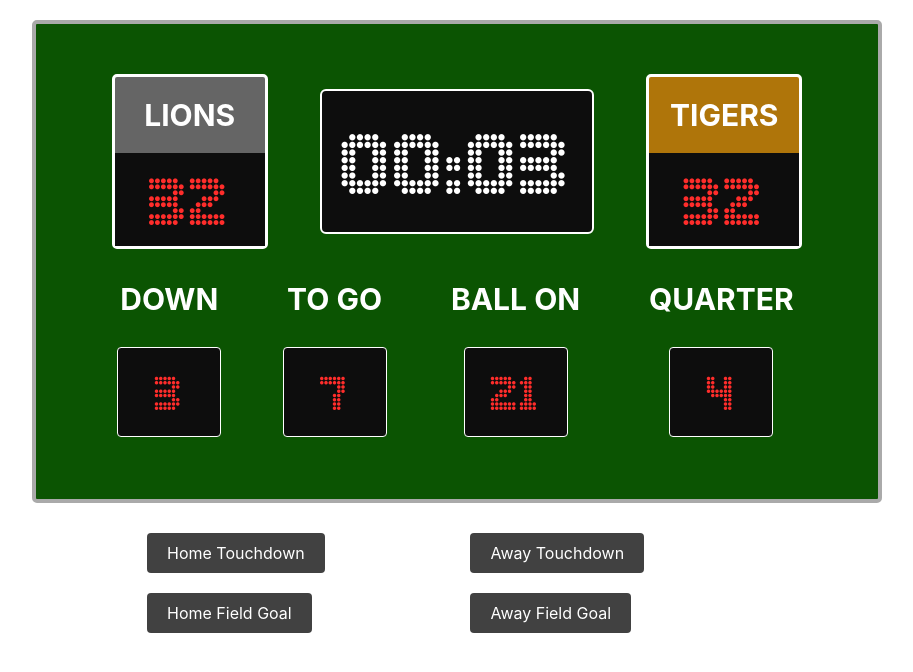
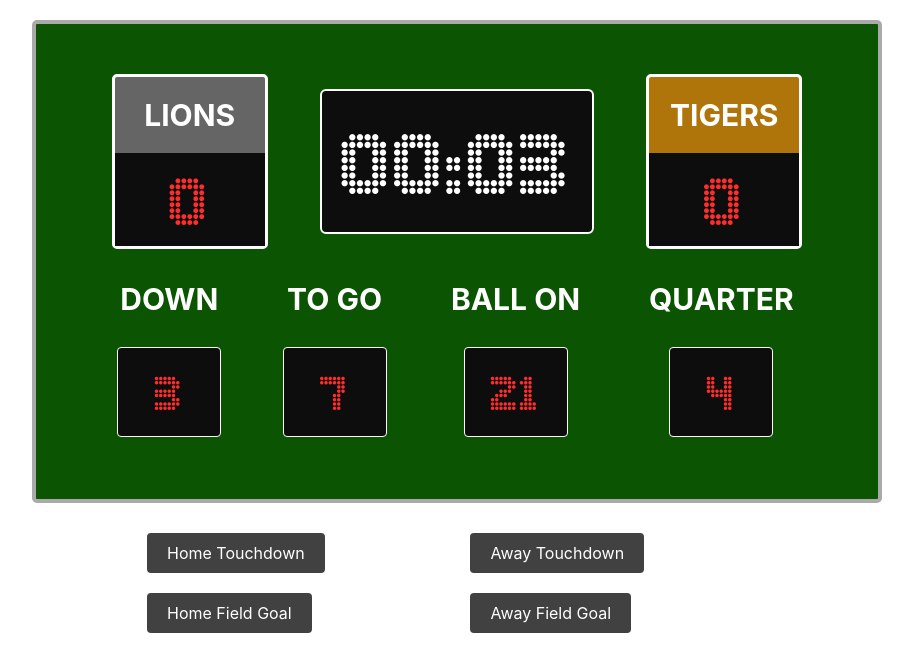
Before and after one commit to bloominstituteoftechnology/react-american-football-scoreboard, a React (Create React App) app: page / in a window 1280 px wide. Shown: the top 672 px of the page, without its empty margins (183-1096 px from the left). Built offline with nearby package versions, Linux system fonts and the light colour scheme; the HTML template or start-up script is replaced by a standard one.

Commit message:
fixed syntax on initial state scores.

```diff
--- a/src/App.js
+++ b/src/App.js
@@ -17,12 +17,12 @@ const App = () => {
             <h2 className="home__name">Lions</h2>
 
             {/* TODO STEP 3 - We need to change the hardcoded values in these divs to accept dynamic values from our state. */}
-            <div className="home__score">32</div>
+            <div className="home__score">{homeScore}</div>
           </div>
           <div className="timer">00:03</div>
           <div className="away">
             <h2 className="away__name">Tigers</h2>
-            <div className="away__score">32</div>
+            <div className="away__score">{awayScore}</div>
           </div>
         </div>
         <BottomRow />
```
